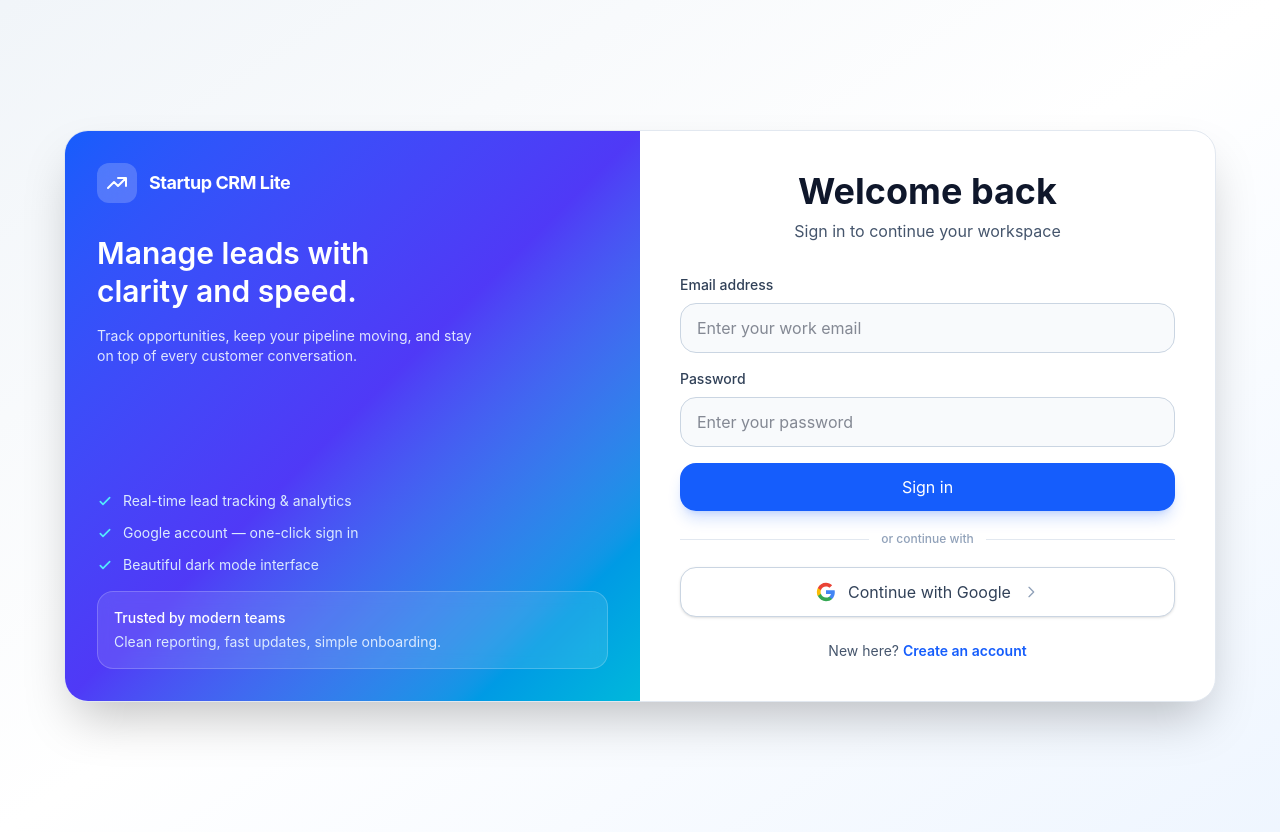
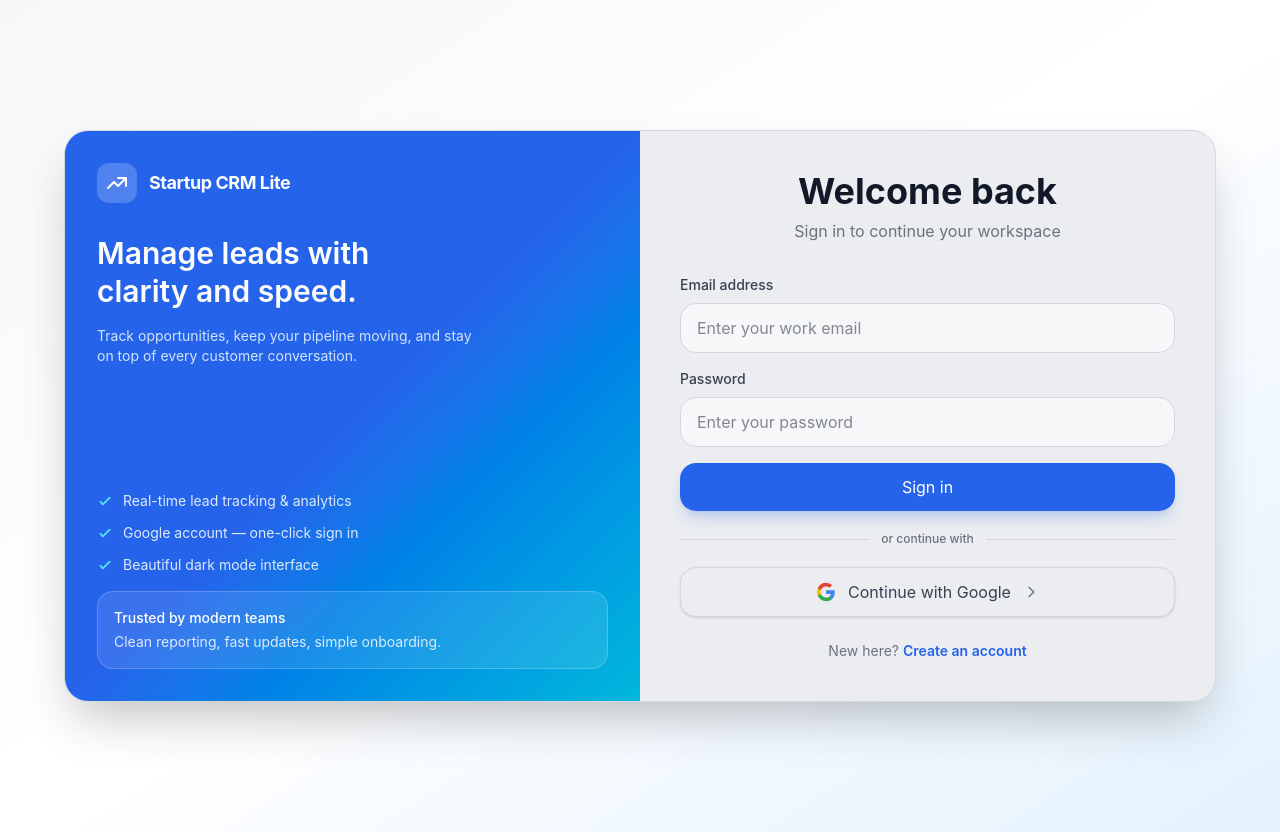
Before and after one commit to sampathkumarreddy123/startup-crm-lite, a React (Vite) app: page /login in a window 1280 px wide. Built offline with nearby package versions, Linux system fonts and the light colour scheme; no server answers.

Commit message:
correct some UI

```diff
--- a/src/constants/analyticsColors.js
+++ b/src/constants/analyticsColors.js
@@ -1,8 +1,8 @@
 export const STATUS_COLORS = {
-  New: "#94A3B8",
-  Contacted: "#2563EB",
-  "Meeting Scheduled": "#F59E0B",
-  "Proposal Sent": "#7C3AED",
-  Won: "#22C55E",
-  Lost: "#EF4444"
+  New: "var(--brand-secondary)",
+  Contacted: "var(--brand-accent)",
+  "Meeting Scheduled": "var(--brand-warning)",
+  "Proposal Sent": "var(--brand-purple)",
+  Won: "var(--brand-success)",
+  Lost: "var(--brand-danger)"
 };
--- a/src/index.css
+++ b/src/index.css
@@ -4,6 +4,178 @@
 
 :root {
   color-scheme: light;
+
+  --brand-background: #F6F7F9;
+  --brand-surface: #EBEDF0;
+  --brand-primary: #374151;
+  --brand-secondary: #6B7280;
+  --brand-accent: #2563EB;
+  --brand-accent-hover: #1D4ED8;
+  --brand-text: #111827;
+  --brand-border: #D4D8DD;
+
+  /* Custom structured color scale for light mode */
+  --brand-color-50: #F6F7F9;
+  --brand-color-100: #F6F7F9;
+  --brand-color-200: #D4D8DD;
+  --brand-color-300: #D4D8DD;
+  --brand-color-400: #6B7280;
+  --brand-color-500: #6B7280;
+  --brand-color-600: #6B7280;
+  --brand-color-700: #374151;
+  --brand-color-800: #374151;
+  --brand-color-900: #111827;
+  --brand-color-950: #111827;
+
+  --brand-success: #22C55E;
+  --brand-success-bg: #E8F5E9;
+  --brand-success-light: #86EFAC;
+  --brand-success-medium: #22C55E;
+  --brand-success-dark: #15803D;
+  --brand-success-darker: #166534;
+  --brand-success-deep: #14532D;
+
+  --brand-danger: #EF4444;
+  --brand-danger-bg: #FFEBEE;
+  --brand-danger-hover: #B71C1C;
+  --brand-danger-deep: #7F1D1D;
+
+  --brand-warning: #F59E0B;
+  --brand-warning-bg: #FFF8E1;
+  --brand-warning-hover: #E65100;
+
+  --brand-info: #3B82F6;
+  --brand-info-bg: #E3F2FD;
+  --brand-info-hover: #0D47A1;
+
+  --brand-purple: #7C3AED;
+  --brand-purple-bg: #F3E8FF;
+
+  --brand-blue-50: #E3F2FD;
+  --brand-blue-100: #DBEAFE;
+}
+
+.dark {
+  color-scheme: dark;
+
+  --brand-background: #0F172A;
+  --brand-surface: #1E293B;
+  --brand-primary: #94A3B8;
+  --brand-secondary: #CBD5E1;
+  --brand-accent: #60A5FA;
+  --brand-accent-hover: #93C5FD;
+  --brand-text: #F8FAFC;
+  --brand-border: #334155;
+
+  /* Custom structured color scale for dark mode */
+  --brand-color-50: #0F172A;
+  --brand-color-100: #F8FAFC;
+  --brand-color-200: #CBD5E1;
+  --brand-color-300: #CBD5E1;
+  --brand-color-400: #CBD5E1;
+  --brand-color-500: #CBD5E1;
+  --brand-color-600: #334155;
+  --brand-color-700: #334155;
+  --brand-color-800: #1E293B;
+  --brand-color-900: #0F172A;
+  --brand-color-950: #0F172A;
+
+  --brand-success: #4ADE80;
+  --brand-success-bg: rgba(74, 222, 128, 0.15);
+  --brand-success-light: #14532D;
+  --brand-success-medium: #166534;
+  --brand-success-dark: #22C55E;
+  --brand-success-darker: #4ADE80;
+  --brand-success-deep: #86EFAC;
+
+  --brand-danger: #F87171;
+  --brand-danger-bg: rgba(248, 113, 113, 0.15);
+  --brand-danger-hover: #FCA5A5;
+  --brand-danger-deep: rgba(248, 113, 113, 0.3);
+
+  --brand-warning: #FBBF24;
+  --brand-warning-bg: rgba(251, 191, 36, 0.15);
+  --brand-warning-hover: #FDE047;
+
+  --brand-info: #60A5FA;
+  --brand-info-bg: rgba(96, 165, 250, 0.15);
+  --brand-info-hover: #93C5FD;
+
+  --brand-purple: #A78BFA;
+  --brand-purple-bg: rgba(167, 139, 250, 0.15);
+
+  --brand-blue-50: #DBEAFE;
+  --brand-blue-100: #93C5FD;
+}
+
+@theme {
+  --color-slate-50: var(--brand-color-50);
+  --color-slate-100: var(--brand-color-100);
+  --color-slate-200: var(--brand-color-200);
+  --color-slate-300: var(--brand-color-300);
+  --color-slate-400: var(--brand-color-400);
+  --color-slate-500: var(--brand-color-500);
+  --color-slate-600: var(--brand-color-600);
+  --color-slate-700: var(--brand-color-700);
+  --color-slate-800: var(--brand-color-800);
+  --color-slate-900: var(--brand-color-900);
+  --color-slate-950: var(--brand-color-950);
+
+  --color-gray-50: var(--brand-color-50);
+  --color-gray-100: var(--brand-color-100);
+  --color-gray-200: var(--brand-color-200);
+  --color-gray-300: var(--brand-color-300);
+  --color-gray-400: var(--brand-color-400);
+  --color-gray-500: var(--brand-color-500);
+  --color-gray-600: var(--brand-color-600);
+  --color-gray-700: var(--brand-color-700);
+  --color-gray-800: var(--brand-color-800);
+  --color-gray-900: var(--brand-color-900);
+  --color-gray-950: var(--brand-color-950);
+
+  --color-blue-50: var(--brand-blue-50);
+  --color-blue-100: var(--brand-blue-100);
+  --color-blue-200: var(--brand-border);
+  --color-blue-500: var(--brand-accent);
+  --color-blue-600: var(--brand-accent);
+  --color-blue-700: var(--brand-accent-hover);
+  --color-blue-800: var(--brand-accent);
+
+  --color-indigo-600: var(--brand-accent);
+
+  /* Status Colors */
+  --color-yellow-100: var(--brand-warning-bg);
+  --color-yellow-700: var(--brand-warning-hover);
+
+  --color-purple-100: var(--brand-purple-bg);
+  --color-purple-700: var(--brand-purple);
+
+  --color-green-100: var(--brand-success-bg);
+  --color-green-700: var(--brand-success-dark);
+
+  --color-red-50: var(--brand-danger-bg);
+  --color-red-100: var(--brand-danger-bg);
+  --color-red-700: var(--brand-danger-hover);
+  --color-red-800: var(--brand-danger-hover);
+
+  /* Heatmap scaling */
+  --color-green-200: var(--brand-success-light);
+  --color-green-300: var(--brand-success-light);
+  --color-green-400: var(--brand-success-medium);
+  --color-green-500: var(--brand-success-medium);
+  --color-green-600: var(--brand-success);
+  --color-green-700: var(--brand-success-dark);
+  --color-green-800: var(--brand-success-darker);
+  --color-green-900: var(--brand-success-deep);
+
+  /* Semantic Helpers */
+  --color-emerald-50: var(--brand-success-bg);
+  --color-emerald-600: var(--brand-success);
+  --color-emerald-400: var(--brand-success-hover);
+
+  --color-sky-50: var(--brand-info-bg);
+  --color-sky-600: var(--brand-info);
+  --color-sky-400: var(--brand-info-hover);
 }
 
 html {
@@ -14,9 +186,10 @@ body {
   margin: 0;
   min-height: 100vh;
   overflow-x: hidden;
-  background-color: #f8fafc;
-  color: #0f172a;
+  background-color: var(--brand-background);
+  color: var(--brand-text);
   font-family: Inter, ui-sans-serif, system-ui, -apple-system, BlinkMacSystemFont, "Segoe UI", sans-serif;
+  transition: background-color 0.2s, color 0.2s;
 }
 
 #root {
@@ -46,3 +219,67 @@ button[disabled] {
 button {
   min-height: 44px;
 }
+
+/* Redesign Overrides & Custom Style Tokens */
+.bg-white {
+  background-color: var(--brand-surface) !important;
+}
+.bg-white\/90 {
+  background-color: color-mix(in srgb, var(--brand-surface) 90%, transparent) !important;
+}
+
+/* Ensure proper dark mode text contrast on brand accent and success buttons */
+.dark .bg-blue-600 {
+  background-color: var(--brand-accent) !important;
+  color: var(--brand-background) !important;
+}
+.dark .bg-blue-600 svg {
+  stroke: var(--brand-background) !important;
+}
+.dark .bg-blue-600:hover {
+  background-color: var(--brand-accent-hover) !important;
+  color: var(--brand-background) !important;
+}
+.dark .bg-green-600 {
+  background-color: var(--brand-success) !important;
+  color: var(--brand-background) !important;
+}
+.dark .bg-green-600 svg {
+  stroke: var(--brand-background) !important;
+}
+.dark .bg-green-600:hover {
+  background-color: var(--brand-success-hover) !important;
+  color: var(--brand-background) !important;
+}
+
+/* Inline Styles Overrides for StatsCard & PipelineOverview */
+[style*="#2563EB" i], [style*="rgb(37, 99, 235)"] {
+  background-color: var(--brand-accent) !important;
+}
+[style*="#22C55E" i], [style*="rgb(34, 197, 94)"] {
+  background-color: var(--brand-success) !important;
+}
+[style*="#EF4444" i], [style*="rgb(239, 68, 68)"] {
+  background-color: var(--brand-danger) !important;
+}
+[style*="#F59E0B" i], [style*="rgb(245, 158, 11)"] {
+  background-color: var(--brand-warning) !important;
+}
+[style*="#94A3B8" i], [style*="rgb(148, 163, 184)"] {
+  background-color: var(--brand-secondary) !important;
+}
+
+/* Recharts Chart Overrides */
+.recharts-bar-rectangle path {
+  fill: var(--brand-accent) !important;
+}
+.recharts-line-curve {
+  stroke: var(--brand-success) !important;
+}
+.recharts-area-curve {
+  stroke: var(--brand-success) !important;
+}
+.recharts-area-area {
+  fill: var(--brand-success) !important;
+  fill-opacity: 0.2 !important;
+}
```
